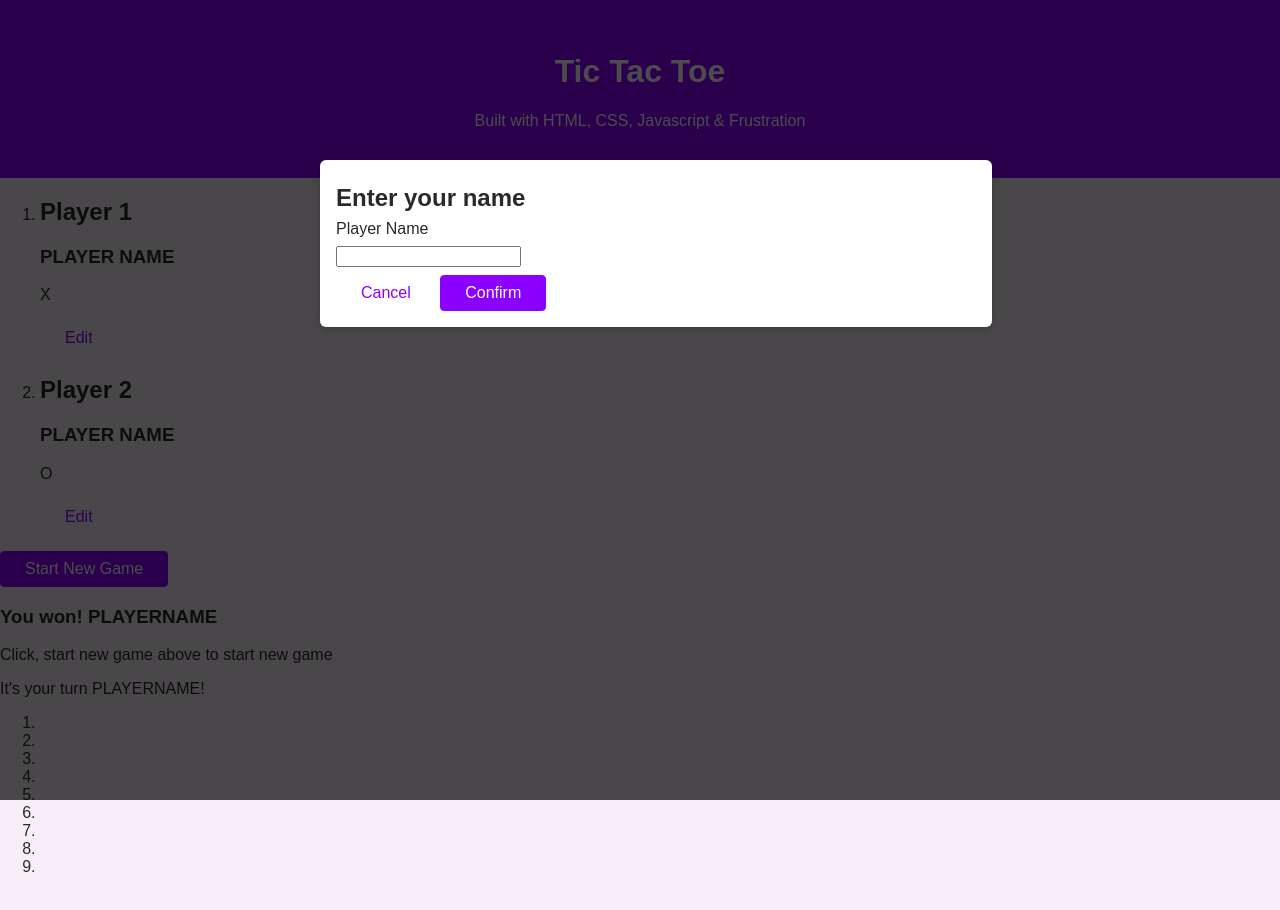
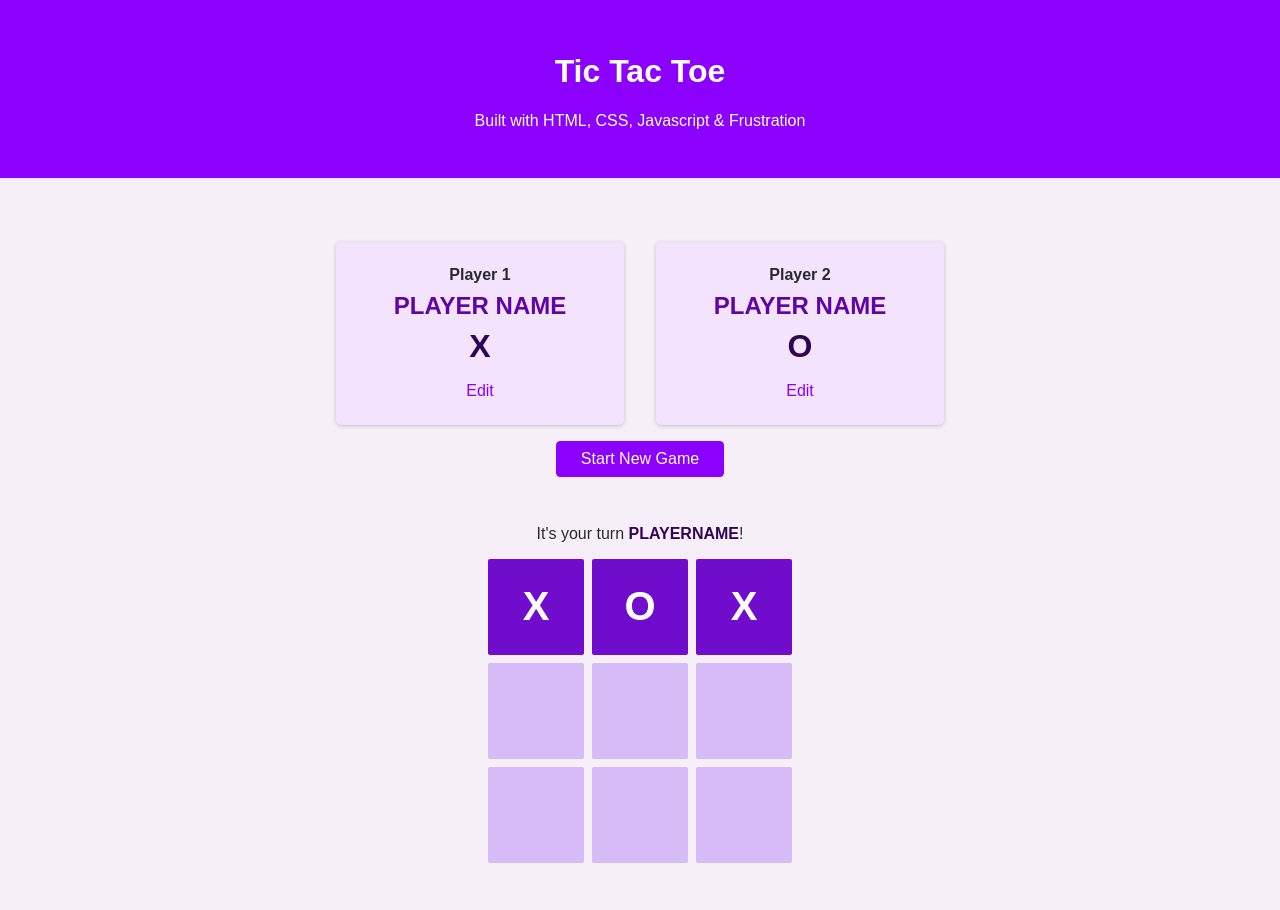
Before and after one commit to gkinghorn3/tic-tac-toe, a plain HTML site: page index.html in a window 1280 px wide. Drawn offline with Linux system fonts and the light colour scheme.

Commit message:
styles finished

```diff
--- a/config.css
+++ b/config.css
@@ -1,3 +1,7 @@
+#config-overlay {
+  text-align: center;
+}
+
 #config-overlay h2 {
   margin: 0.5rem 0;
 }
@@ -6,7 +10,60 @@
   margin: 0.5rem 0;
 }
 
+/* #input-label {
+  display: inline;
+} */
+
 .form-control label {
   display: block;
   margin-bottom: 0.5rem;
+  font-weight: bold;
 }
+
+.form-control input {
+  font-family: inherit;
+  border: 1px solid rgb(204, 204, 204);
+  width: 15rem;
+  padding: 0.5rem;
+}
+
+#game-config {
+  width: 90%;
+  max-width: 40rem;
+  margin: 3rem auto;
+  text-align: center;
+}
+
+#game-config ol {
+  list-style: none;
+  margin: 0;
+  padding: 0;
+  display: flex;
+}
+
+#game-config li {
+  margin: 1rem;
+  padding: 1rem;
+  width: 50%;
+  background-color: rgb(243, 227, 255);
+  border-radius: 5px;
+  box-shadow: 0 1px 4px rgba(0, 0, 0, 0.2);
+}
+
+#game-config h2 {
+  font-size: 1rem;
+  margin: 0.5rem 0;
+}
+
+#game-config h3 {
+  font-size: 1.5rem;
+  margin: 0.5rem 0;
+  color: rgb(94, 4, 168);
+}
+
+.player-symbol {
+  font-size: 2rem;
+  font-weight: bold;
+  color: rgb(47, 4, 82);
+  margin: 0.5rem 0;
+}
--- /dev/null
+++ b/game.css
@@ -0,0 +1,59 @@
+#active-game {
+  text-align: center;
+  margin: 2rem 0 5rem 0;
+  display: ;
+}
+
+#game-over {
+  max-width: 40rem;
+  margin: auto;
+  width: 90%;
+  padding: 1rem 2rem;
+  background-color: rgb(55, 5, 87);
+  color: white;
+  box-shadow: 0 1px 4px rgba(0, 0, 0, 0.2);
+  border-radius: 4px;
+  display: none;
+}
+
+#game-over h2 {
+  font-size: 2rem;
+  margin: 0.5rem 0;
+}
+
+#active-player-name {
+  font-weight: bold;
+  color: rgb(50, 5, 87);
+}
+
+#game-board {
+  list-style: none;
+  margin: 1rem 0;
+  padding: 0;
+  display: grid;
+  grid-template-columns: repeat(3, 6rem);
+  grid-template-rows: repeat(3, 6rem);
+  justify-content: center;
+  gap: 0.5rem;
+}
+
+#game-board li {
+  background-color: rgb(215, 187, 247);
+  border-radius: 2px;
+  cursor: pointer;
+  display: flex;
+  justify-content: center;
+  align-items: center;
+  font-size: 2.5rem;
+  font-weight: bold;
+}
+
+#game-board li:hover {
+  background-color: rgb(112, 13, 204);
+}
+
+#game-board li.disabled {
+  background-color: rgb(112, 13, 204);
+  cursor: default;
+  color: white;
+}
--- a/index.html
+++ b/index.html
@@ -13,6 +13,7 @@
     <link rel="stylesheet" href="styles.css" />
     <link rel="stylesheet" href="overlays.css" />
     <link rel="stylesheet" href="config.css" />
+    <link rel="stylesheet" href="game.css" />
     <title>Tic Tac Toe</title>
   </head>
   <body>
@@ -26,7 +27,7 @@
         <h2>Enter your name</h2>
         <form>
           <div class="form-control">
-            <label for="playername">Player Name</label>
+            <label id="input-label" for="playername">Player Name</label>
             <input type="text" name="playername" id="playername" />
           </div>
           <div>
@@ -41,7 +42,7 @@
             <article>
               <h2>Player 1</h2>
               <h3>PLAYER NAME</h3>
-              <p>X</p>
+              <p class="player-symbol">X</p>
               <button class="btn btn-alt">Edit</button>
             </article>
           </li>
@@ -49,7 +50,7 @@
             <article>
               <h2>Player 2</h2>
               <h3>PLAYER NAME</h3>
-              <p>O</p>
+              <p class="player-symbol">O</p>
               <button class="btn btn-alt">Edit</button>
             </article>
           </li>
@@ -57,15 +58,15 @@
         <button class="btn">Start New Game</button>
       </section>
       <section id="active-game">
-        <article>
-          <h3>You won! <span id="winner-name">PLAYERNAME</span></h3>
+        <article id="game-over">
+          <h2>You won! <span id="winner-name">PLAYERNAME</span></h2>
           <p>Click, start new game above to start new game</p>
         </article>
         <p>It's your turn <span id="active-player-name">PLAYERNAME</span>!</p>
-        <ol>
-          <li></li>
-          <li></li>
-          <li></li>
+        <ol id="game-board">
+          <li class="disabled">X</li>
+          <li class="disabled">O</li>
+          <li class="disabled">X</li>
 
           <li></li>
           <li></li>
--- a/overlays.css
+++ b/overlays.css
@@ -3,12 +3,13 @@
   top: 20%;
   /* left 5% right 5% plus width of 90% ensures modal is in center */
   left: 5%;
+  right: 5%;
   width: 90%;
   background-color: white;
   padding: 1rem;
   border-radius: 6px;
   box-shadow: 0px 2px 8px rgba(0, 0, 0, 0.2);
-  display: ;
+  display: none;
 }
 
 #backdrop {
@@ -18,6 +19,7 @@
   width: 100%;
   height: 100%;
   background-color: rgba(0, 0, 0, 0.7);
+  display: none;
 }
 
 @media (min-width: 48rem) {
```
